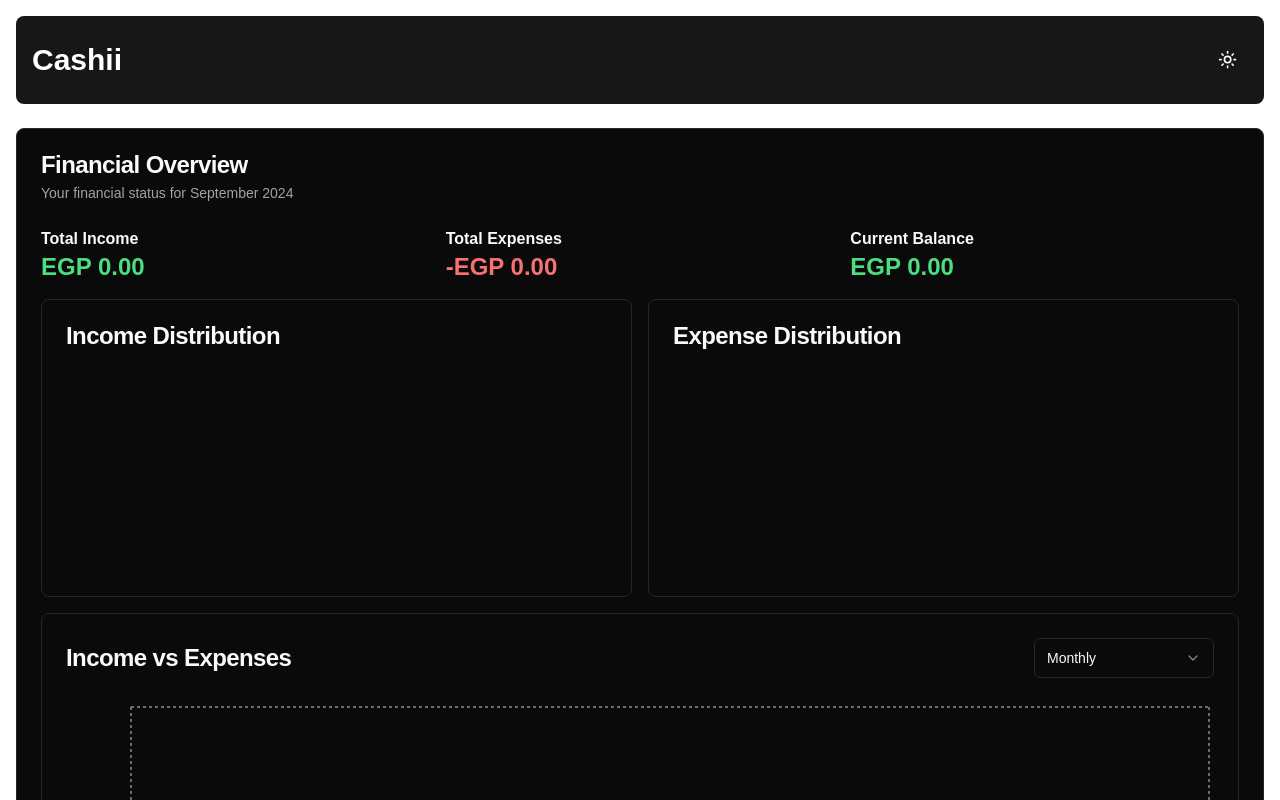
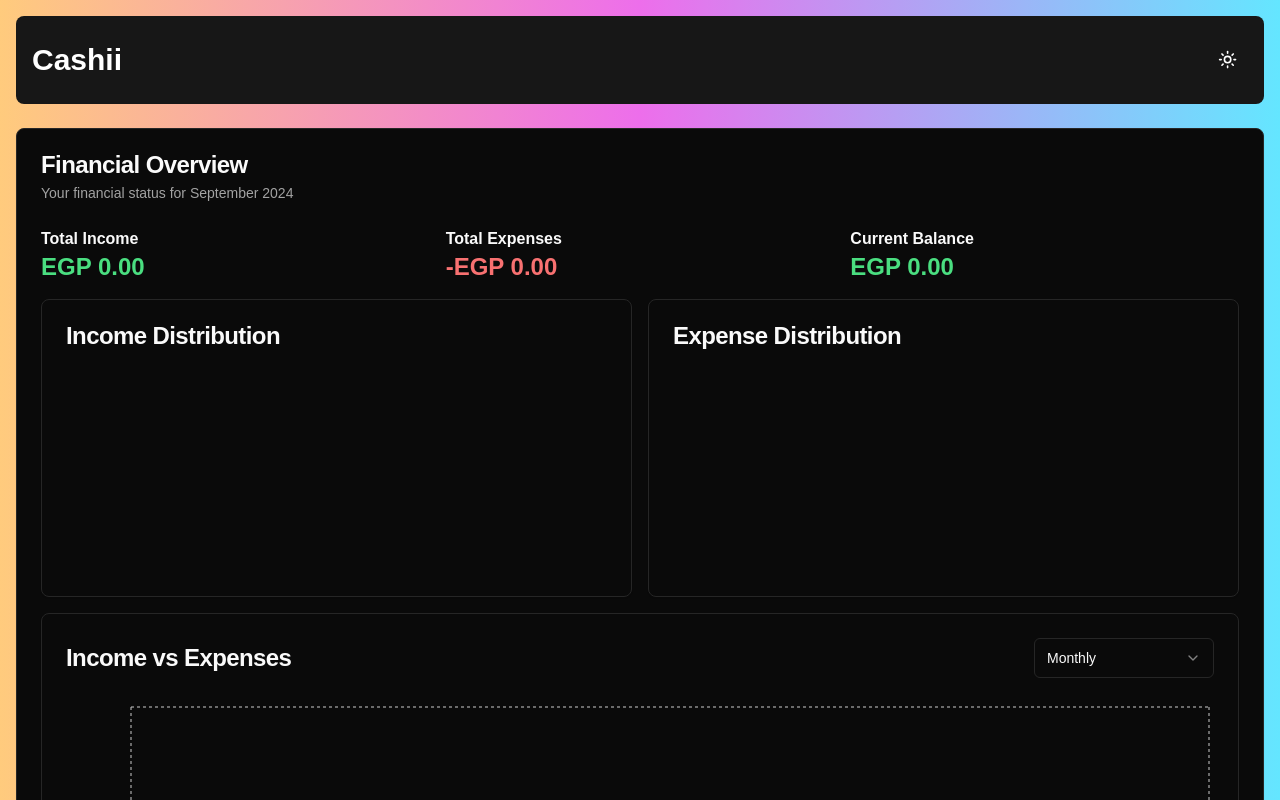
Before and after one commit to AliHaggag11/cashii, a Next.js app: page / in a window 1280 px wide. Shown: the top 800 px of the page. Built offline with nearby package versions, Linux system fonts and the light colour scheme.

Commit message:
bg on light mode

```diff
--- a/app/globals.css
+++ b/app/globals.css
@@ -3,7 +3,7 @@
 @tailwind utilities;
 
 :root {
-  --background: #ffffff;
+  --background: linear-gradient(to right, #ffcb7d, #ed6eeb, #64e6ff);
   --foreground: #171717;
 }
 
```
